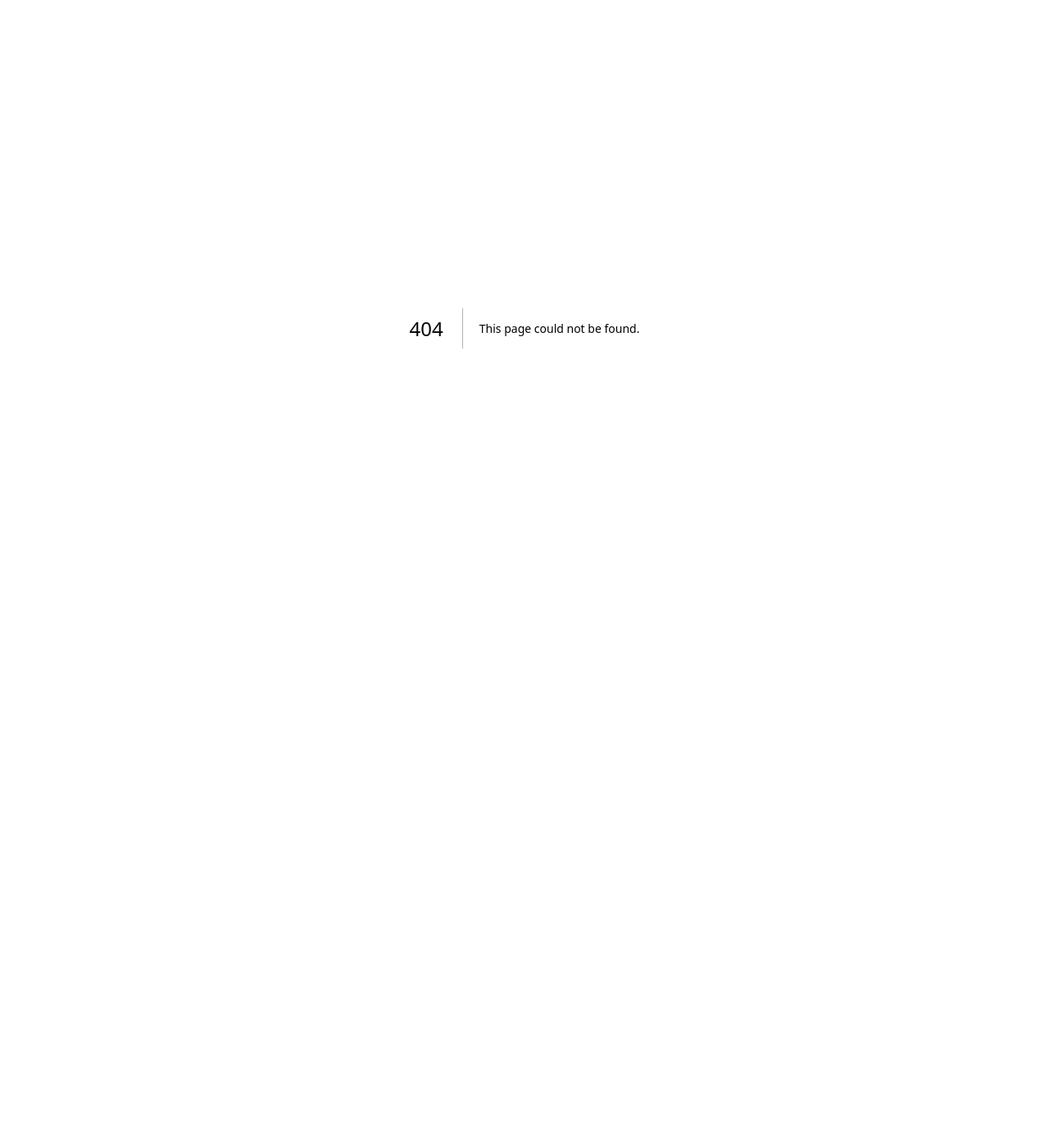
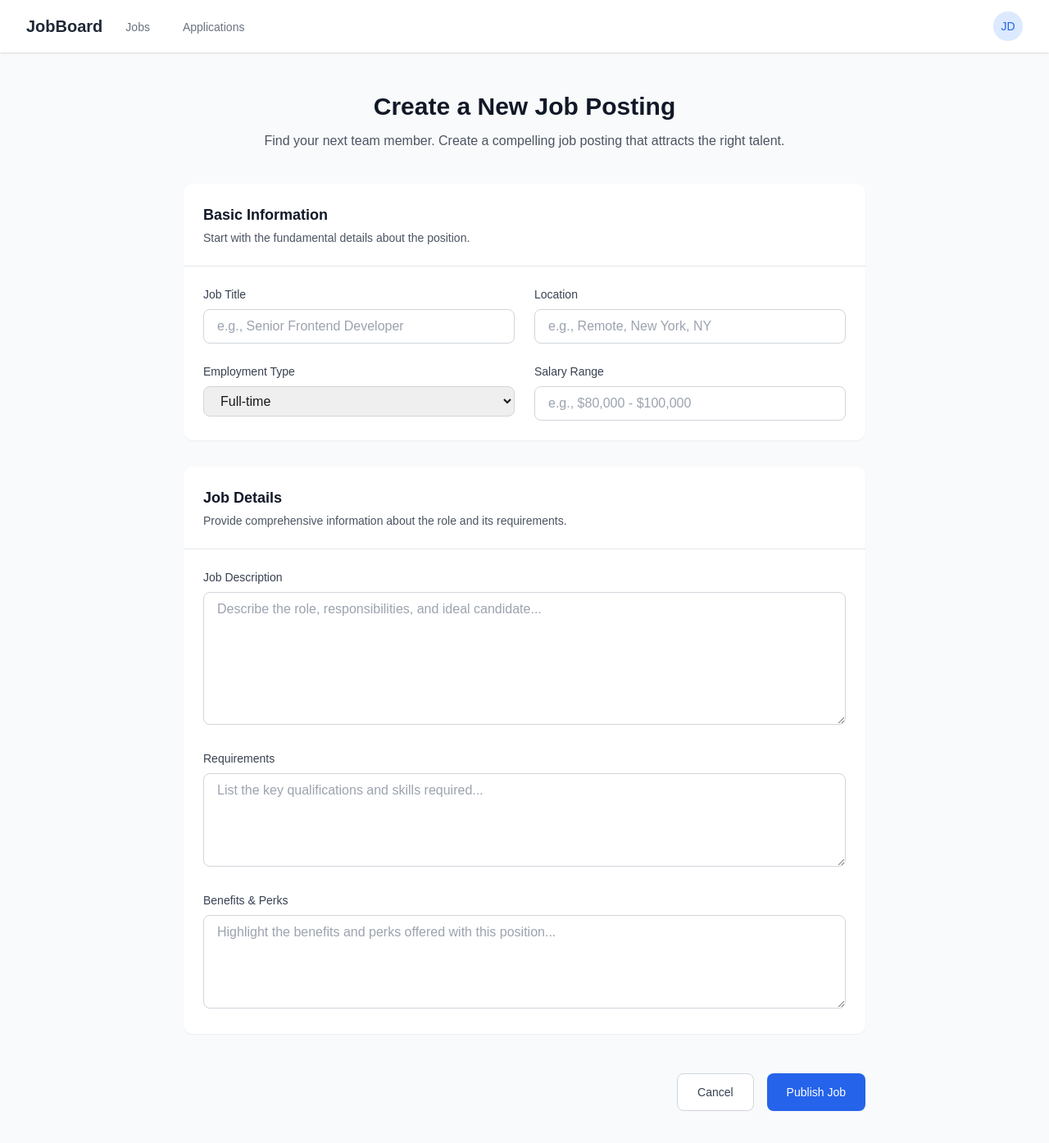
Before and after one commit to Kappaccinoh/simple-jb, a Next.js app in the folder simplejbapp/: page /jobs/new in a window 1280 px wide. Before the commit this address had no page. Shown: the top 1394 px of the page at 82% size. Before the commit the page ends 800 px from the top, so only its background shows below. Built offline with nearby package versions, Linux system fonts and the light colour scheme.

Commit message:
post new job page

```diff
--- /dev/null
+++ b/simplejbapp/app/jobs/new/page.tsx
@@ -0,0 +1,181 @@
+'use client';
+
+import { Navbar } from "@/app/components/navigation/Navbar";
+import { useState } from "react";
+
+export default function NewJobPage() {
+  const [jobData, setJobData] = useState({
+    title: '',
+    location: '',
+    type: 'full-time',
+    experience: 'mid-level',
+    salary: '',
+    description: '',
+    requirements: '',
+    benefits: ''
+  });
+
+  const handleSubmit = (e: React.FormEvent) => {
+    e.preventDefault();
+    console.log(jobData);
+  };
+
+  return (
+    <div className="min-h-screen bg-gray-50 dark:bg-gray-900">
+      <Navbar />
+      <div className="max-w-4xl mx-auto px-4 sm:px-6 lg:px-8 py-12">
+        <div className="mb-10 text-center">
+          <h1 className="text-3xl font-bold text-gray-900 dark:text-white">
+            Create a New Job Posting
+          </h1>
+          <p className="mt-3 text-gray-600 dark:text-gray-400 max-w-2xl mx-auto">
+            Find your next team member. Create a compelling job posting that attracts the right talent.
+          </p>
+        </div>
+
+        <form onSubmit={handleSubmit} className="space-y-8">
+          {/* Basic Info Section */}
+          <div className="bg-white dark:bg-gray-800 rounded-xl shadow-sm overflow-hidden">
+            <div className="p-6 border-b border-gray-200 dark:border-gray-700">
+              <h2 className="text-lg font-semibold text-gray-900 dark:text-white">Basic Information</h2>
+              <p className="mt-1 text-sm text-gray-600 dark:text-gray-400">
+                Start with the fundamental details about the position.
+              </p>
+            </div>
+            <div className="p-6 space-y-6">
+              <div className="grid grid-cols-1 gap-6 md:grid-cols-2">
+                <div>
+                  <label htmlFor="title" className="block text-sm font-medium text-gray-700 dark:text-gray-300 mb-2">
+                    Job Title
+                  </label>
+                  <input
+                    type="text"
+                    id="title"
+                    value={jobData.title}
+                    onChange={(e) => setJobData({ ...jobData, title: e.target.value })}
+                    className="w-full px-4 py-2 rounded-lg border border-gray-300 focus:ring-2 focus:ring-blue-500 focus:border-transparent dark:bg-gray-700 dark:border-gray-600 dark:text-white"
+                    placeholder="e.g., Senior Frontend Developer"
+                    required
+                  />
+                </div>
+                <div>
+                  <label htmlFor="location" className="block text-sm font-medium text-gray-700 dark:text-gray-300 mb-2">
+                    Location
+                  </label>
+                  <input
+                    type="text"
+                    id="location"
+                    value={jobData.location}
+                    onChange={(e) => setJobData({ ...jobData, location: e.target.value })}
+                    className="w-full px-4 py-2 rounded-lg border border-gray-300 focus:ring-2 focus:ring-blue-500 focus:border-transparent dark:bg-gray-700 dark:border-gray-600 dark:text-white"
+                    placeholder="e.g., Remote, New York, NY"
+                    required
+                  />
+                </div>
+                <div>
+                  <label htmlFor="type" className="block text-sm font-medium text-gray-700 dark:text-gray-300 mb-2">
+                    Employment Type
+                  </label>
+                  <select
+                    id="type"
+                    value={jobData.type}
+                    onChange={(e) => setJobData({ ...jobData, type: e.target.value })}
+                    className="w-full px-4 py-2 rounded-lg border border-gray-300 focus:ring-2 focus:ring-blue-500 focus:border-transparent dark:bg-gray-700 dark:border-gray-600 dark:text-white"
+                  >
+                    <option value="full-time">Full-time</option>
+                    <option value="part-time">Part-time</option>
+                    <option value="contract">Contract</option>
+                    <option value="internship">Internship</option>
+                  </select>
+                </div>
+                <div>
+                  <label htmlFor="salary" className="block text-sm font-medium text-gray-700 dark:text-gray-300 mb-2">
+                    Salary Range
+                  </label>
+                  <input
+                    type="text"
+                    id="salary"
+                    value={jobData.salary}
+                    onChange={(e) => setJobData({ ...jobData, salary: e.target.value })}
+                    className="w-full px-4 py-2 rounded-lg border border-gray-300 focus:ring-2 focus:ring-blue-500 focus:border-transparent dark:bg-gray-700 dark:border-gray-600 dark:text-white"
+                    placeholder="e.g., $80,000 - $100,000"
+                  />
+                </div>
+              </div>
+            </div>
+          </div>
+
+          {/* Job Details Section */}
+          <div className="bg-white dark:bg-gray-800 rounded-xl shadow-sm overflow-hidden">
+            <div className="p-6 border-b border-gray-200 dark:border-gray-700">
+              <h2 className="text-lg font-semibold text-gray-900 dark:text-white">Job Details</h2>
+              <p className="mt-1 text-sm text-gray-600 dark:text-gray-400">
+                Provide comprehensive information about the role and its requirements.
+              </p>
+            </div>
+            <div className="p-6 space-y-6">
+              <div>
+                <label htmlFor="description" className="block text-sm font-medium text-gray-700 dark:text-gray-300 mb-2">
+                  Job Description
+                </label>
+                <textarea
+                  id="description"
+                  rows={6}
+                  value={jobData.description}
+                  onChange={(e) => setJobData({ ...jobData, description: e.target.value })}
+                  className="w-full px-4 py-2 rounded-lg border border-gray-300 focus:ring-2 focus:ring-blue-500 focus:border-transparent dark:bg-gray-700 dark:border-gray-600 dark:text-white"
+                  placeholder="Describe the role, responsibilities, and ideal candidate..."
+                  required
+                />
+              </div>
+              <div>
+                <label htmlFor="requirements" className="block text-sm font-medium text-gray-700 dark:text-gray-300 mb-2">
+                  Requirements
+                </label>
+                <textarea
+                  id="requirements"
+                  rows={4}
+                  value={jobData.requirements}
+                  onChange={(e) => setJobData({ ...jobData, requirements: e.target.value })}
+                  className="w-full px-4 py-2 rounded-lg border border-gray-300 focus:ring-2 focus:ring-blue-500 focus:border-transparent dark:bg-gray-700 dark:border-gray-600 dark:text-white"
+                  placeholder="List the key qualifications and skills required..."
+                  required
+                />
+              </div>
+              <div>
+                <label htmlFor="benefits" className="block text-sm font-medium text-gray-700 dark:text-gray-300 mb-2">
+                  Benefits & Perks
+                </label>
+                <textarea
+                  id="benefits"
+                  rows={4}
+                  value={jobData.benefits}
+                  onChange={(e) => setJobData({ ...jobData, benefits: e.target.value })}
+                  className="w-full px-4 py-2 rounded-lg border border-gray-300 focus:ring-2 focus:ring-blue-500 focus:border-transparent dark:bg-gray-700 dark:border-gray-600 dark:text-white"
+                  placeholder="Highlight the benefits and perks offered with this position..."
+                />
+              </div>
+            </div>
+          </div>
+
+          {/* Action Buttons */}
+          <div className="flex justify-end gap-4 pt-4">
+            <button
+              type="button"
+              onClick={() => window.history.back()}
+              className="px-6 py-3 text-sm font-medium text-gray-700 bg-white border border-gray-300 rounded-lg hover:bg-gray-50 focus:outline-none focus:ring-2 focus:ring-offset-2 focus:ring-blue-500 dark:bg-gray-700 dark:text-gray-300 dark:border-gray-600 dark:hover:bg-gray-600 transition-colors"
+            >
+              Cancel
+            </button>
+            <button
+              type="submit"
+              className="px-6 py-3 text-sm font-medium text-white bg-blue-600 rounded-lg hover:bg-blue-700 focus:outline-none focus:ring-2 focus:ring-offset-2 focus:ring-blue-500 transition-colors"
+            >
+              Publish Job
+            </button>
+          </div>
+        </form>
+      </div>
+    </div>
+  );
+}
--- a/simplejbapp/app/page.tsx
+++ b/simplejbapp/app/page.tsx
@@ -2,6 +2,7 @@ import { JobPostingStats } from "@/app/components/dashboard/JobPostingStats";
 import { RecentApplications } from "@/app/components/dashboard/RecentApplications";
 import { ActiveJobListings } from "@/app/components/dashboard/ActiveJobListings";
 import { Navbar } from "@/app/components/navigation/Navbar";
+import Link from 'next/link';
 
 export default async function Page() {
   return (
@@ -12,9 +13,12 @@ export default async function Page() {
           <h1 className="text-2xl font-bold text-gray-900 dark:text-white">
             Employer Dashboard
           </h1>
-          <button className="bg-blue-600 text-white px-4 py-2 rounded-lg hover:bg-blue-700 transition-colors">
+          <Link
+            href="/jobs/new"
+            className="bg-blue-600 text-white px-4 py-2 rounded-lg hover:bg-blue-700 transition-colors"
+          >
             Post New Job
-          </button>
+          </Link>
         </div>
 
         <JobPostingStats />
```
